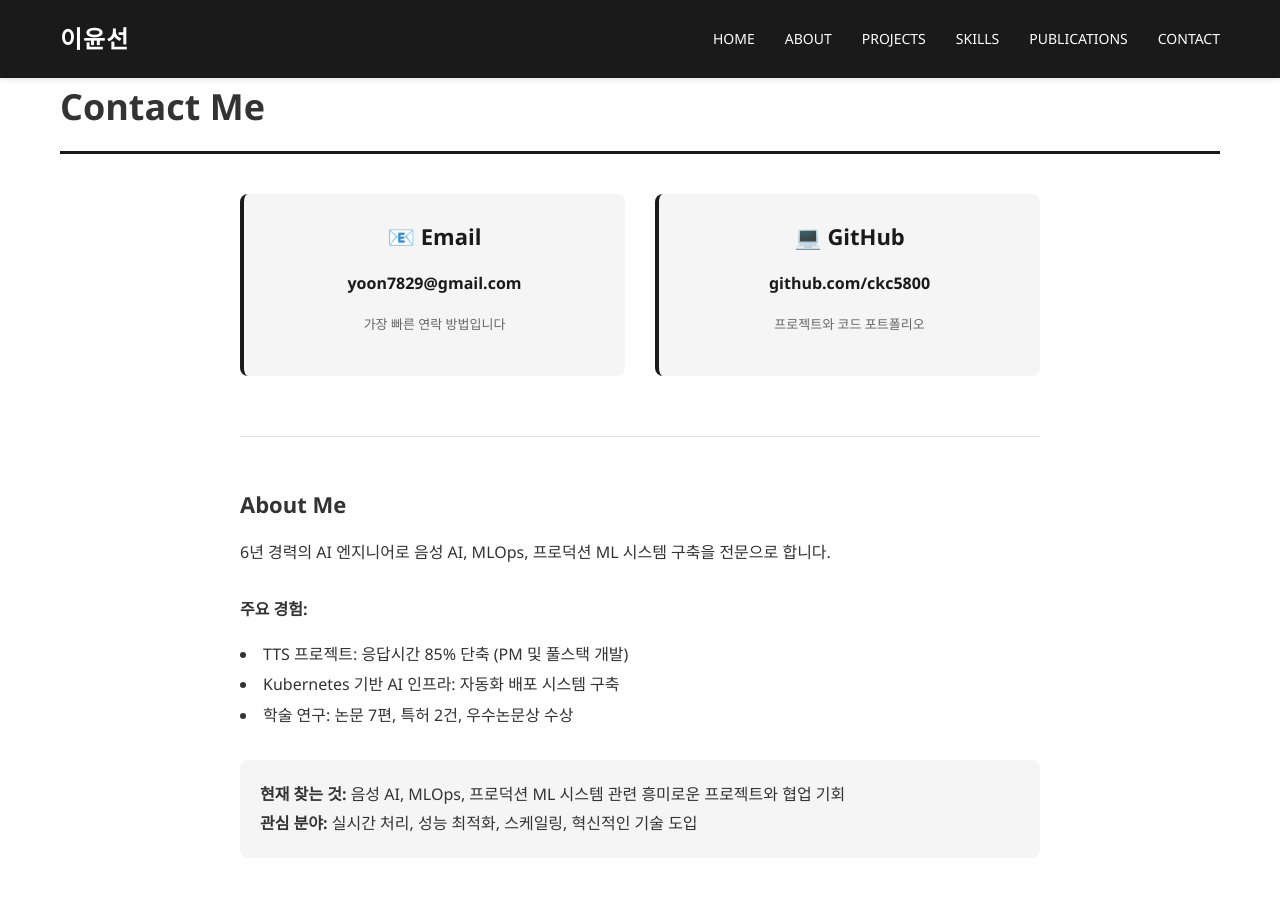
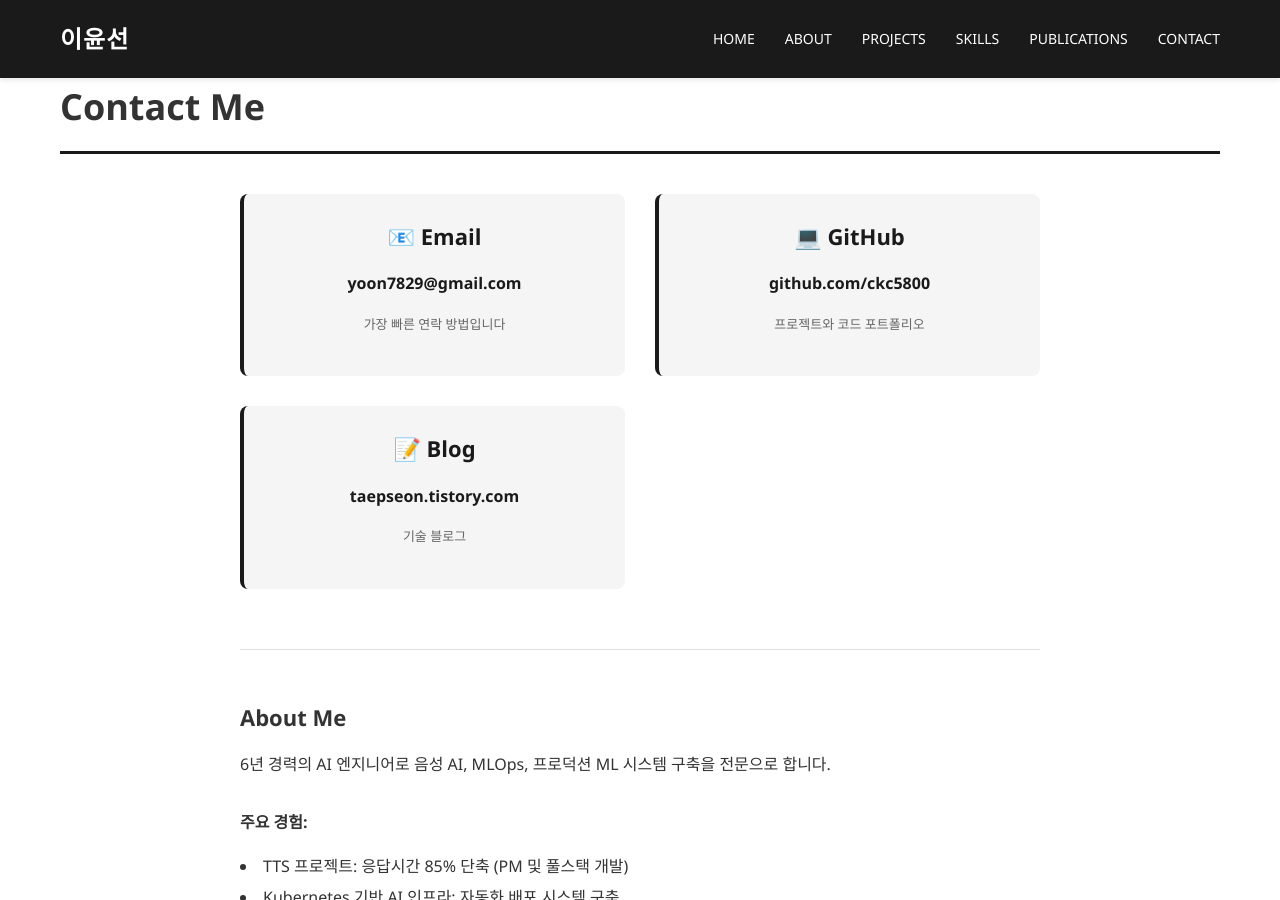
Before and after one commit to ckc5800/ckc5800.github.io, a Jekyll site: the page built from contact.html, in a window 1280 px wide and 900 px high. Built offline with Jekyll 4.4.1, drawn with Linux system fonts in a browser that asks for light colours.

Commit message:
Add Tistory blog link to Contact page

```diff
--- a/contact.html
+++ b/contact.html
@@ -17,6 +17,12 @@ title: Contact
             <h3>💻 GitHub</h3>
             <p><a href="https://github.com/ckc5800" target="_blank" style="color: var(--primary-black); text-decoration: none; font-weight: 600; font-size: 16px;">github.com/ckc5800</a></p>
             <p style="font-size: 13px; color: #666; margin-top: 10px;">프로젝트와 코드 포트폴리오</p>
+        </div>
+
+        <div class="skill-category" style="text-align: center;">
+            <h3>📝 Blog</h3>
+            <p><a href="https://taepseon.tistory.com/" target="_blank" style="color: var(--primary-black); text-decoration: none; font-weight: 600; font-size: 16px;">taepseon.tistory.com</a></p>
+            <p style="font-size: 13px; color: #666; margin-top: 10px;">기술 블로그</p>
         </div>
     </div>
 
```
